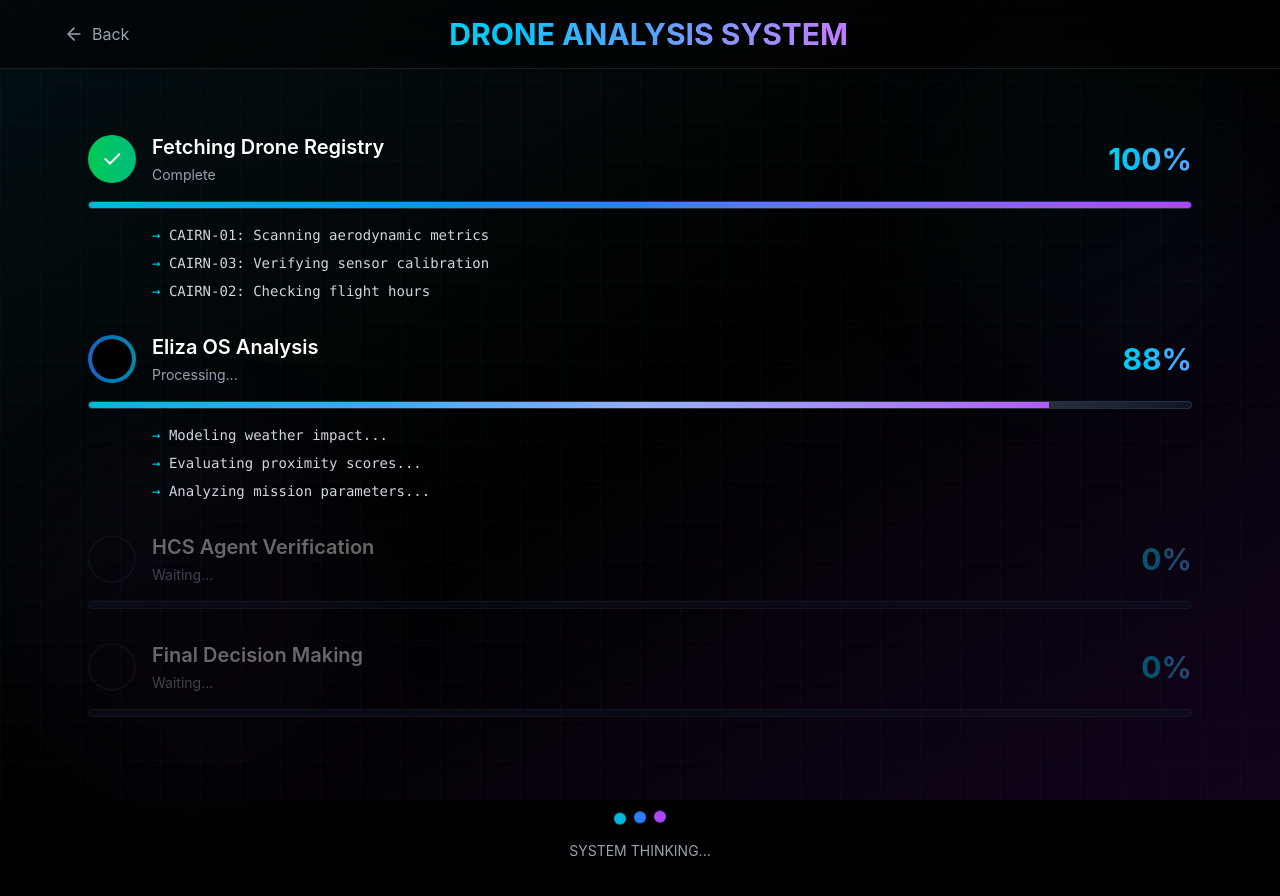
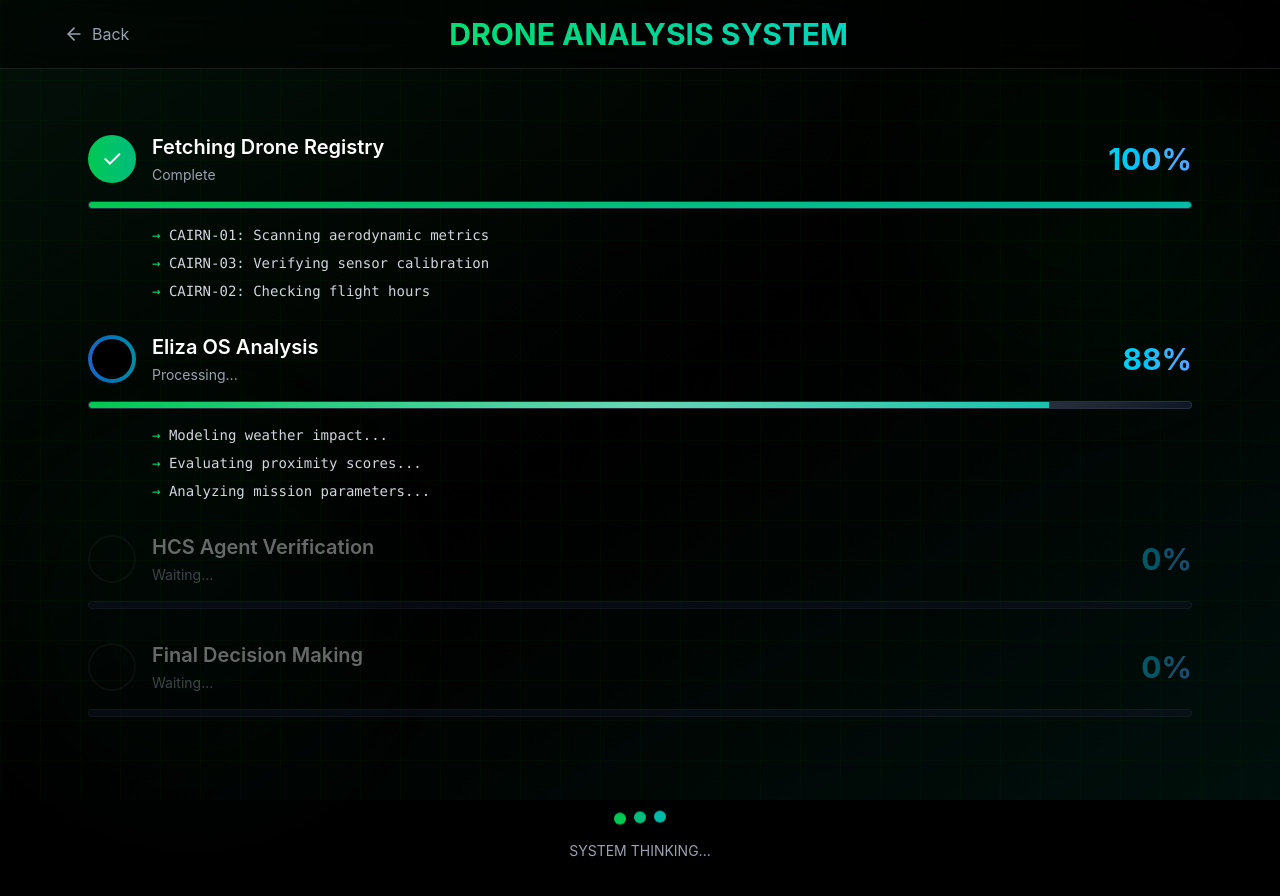
Before and after one commit to jonathanvineet/cairn, a Next.js app: page /analyse-drone in a window 1280 px wide. Shown: the top 896 px of the page. Built offline with nearby package versions, Linux system fonts and the light colour scheme.

Commit message:
eliza os ui done

```diff
--- a/app/analyse-drone/page.tsx
+++ b/app/analyse-drone/page.tsx
@@ -165,7 +165,7 @@ export default function AnalyseDroneStreamPage() {
                 <path
                   d="M 40 0 L 0 0 0 40"
                   fill="none"
-                  stroke="cyan"
+                  stroke="lime"
                   strokeWidth="0.5"
                 />
               </pattern>
@@ -173,23 +173,23 @@ export default function AnalyseDroneStreamPage() {
             <rect width="100%" height="100%" fill="url(#grid)" />
           </svg>
         </div>
-        <div className="absolute inset-0 bg-gradient-to-br from-cyan-900/20 via-transparent to-purple-900/20" />
-        <div className="absolute top-0 right-0 w-96 h-96 bg-cyan-500/5 rounded-full blur-3xl animate-pulse" />
-        <div className="absolute bottom-0 left-0 w-96 h-96 bg-purple-500/5 rounded-full blur-3xl animate-pulse" />
+        <div className="absolute inset-0 bg-gradient-to-br from-green-900/20 via-transparent to-emerald-900/20" />
+        <div className="absolute top-0 right-0 w-96 h-96 bg-green-500/5 rounded-full blur-3xl animate-pulse" />
+        <div className="absolute bottom-0 left-0 w-96 h-96 bg-emerald-500/5 rounded-full blur-3xl animate-pulse" />
       </div>
 
       {/* Content */}
       <div className="relative z-10">
         {/* Header */}
-        <div className="border-b border-cyan-500/20 backdrop-blur-xl bg-black/50 px-6 py-4 sticky top-0">
+        <div className="border-b border-green-500/20 backdrop-blur-xl bg-black/50 px-6 py-4 sticky top-0">
           <div className="max-w-6xl mx-auto flex items-center justify-between">
             <Link href="/deploy">
-              <button className="flex items-center gap-2 text-gray-400 hover:text-cyan-400 transition">
+              <button className="flex items-center gap-2 text-gray-400 hover:text-green-400 transition">
                 <ArrowLeft className="h-5 w-5" />
                 Back
               </button>
             </Link>
-            <h1 className="text-3xl font-bold bg-gradient-to-r from-cyan-400 via-blue-400 to-purple-400 bg-clip-text text-transparent">
+            <h1 className="text-3xl font-bold bg-gradient-to-r from-green-400 via-emerald-400 to-teal-400 bg-clip-text text-transparent">
               DRONE ANALYSIS SYSTEM
             </h1>
             <div className="w-12" />
@@ -245,7 +245,7 @@ export default function AnalyseDroneStreamPage() {
                 {/* Progress Bar */}
                 <div className="relative h-2 bg-gray-900 rounded-full overflow-hidden border border-gray-800">
                   <div
-                    className="h-full bg-gradient-to-r from-cyan-500 via-blue-500 to-purple-500 transition-all duration-300"
+                    className="h-full bg-gradient-to-r from-green-500 via-emerald-500 to-teal-500 transition-all duration-300"
                     style={{ width: `${stage.progress}%` }}
                   />
                   {stage.status === "loading" && (
@@ -261,7 +261,7 @@ export default function AnalyseDroneStreamPage() {
                         key={i}
                         className="text-sm text-gray-300 font-mono animate-fade-in"
                       >
-                        <span className="text-cyan-400">→</span> {detail}
+                        <span className="text-green-400">→</span> {detail}
                       </div>
                     ))}
                   </div>
@@ -275,9 +275,9 @@ export default function AnalyseDroneStreamPage() {
             <div className="flex items-center justify-center py-12">
               <div className="text-center">
                 <div className="flex items-center justify-center gap-2 mb-4">
-                  <div className="h-3 w-3 bg-cyan-500 rounded-full animate-bounce" />
-                  <div className="h-3 w-3 bg-blue-500 rounded-full animate-bounce" style={{ animationDelay: "0.1s" }} />
-                  <div className="h-3 w-3 bg-purple-500 rounded-full animate-bounce" style={{ animationDelay: "0.2s" }} />
+                  <div className="h-3 w-3 bg-green-500 rounded-full animate-bounce" />
+                  <div className="h-3 w-3 bg-emerald-500 rounded-full animate-bounce" style={{ animationDelay: "0.1s" }} />
+                  <div className="h-3 w-3 bg-teal-500 rounded-full animate-bounce" style={{ animationDelay: "0.2s" }} />
                 </div>
                 <p className="text-gray-400 text-sm">SYSTEM THINKING...</p>
               </div>
@@ -291,7 +291,7 @@ export default function AnalyseDroneStreamPage() {
                 <h2 className="text-2xl font-bold text-green-400 mb-6">✓ ANALYSIS COMPLETE</h2>
 
                 {/* Selected Drone Card */}
-                <div className="bg-gradient-to-br from-cyan-500/10 to-purple-500/10 border border-cyan-500/30 rounded-lg p-8 mb-6">
+                <div className="bg-gradient-to-br from-green-500/10 to-emerald-500/10 border border-green-500/30 rounded-lg p-8 mb-6">
                   <div className="grid grid-cols-2 gap-8">
                     <div>
                       <p className="text-gray-400 text-sm mb-2">SELECTED DRONE</p>
@@ -299,7 +299,7 @@ export default function AnalyseDroneStreamPage() {
                       <div className="space-y-3">
                         <div>
                           <p className="text-gray-500 text-sm">SUITABILITY SCORE</p>
-                          <p className="text-2xl font-bold text-cyan-400">{selectedDrone.score}%</p>
+                          <p className="text-2xl font-bold text-green-400">{selectedDrone.score}%</p>
                         </div>
                         <div>
                           <p className="text-gray-500 text-sm">BATTERY LEVEL</p>
@@ -307,7 +307,7 @@ export default function AnalyseDroneStreamPage() {
                         </div>
                         <div>
                           <p className="text-gray-500 text-sm">DISTANCE FROM ZONE</p>
-                          <p className="text-2xl font-bold text-blue-400">{selectedDrone.distance}km</p>
+                          <p className="text-2xl font-bold text-teal-400">{selectedDrone.distance}km</p>
                         </div>
                       </div>
                     </div>
@@ -324,11 +324,11 @@ export default function AnalyseDroneStreamPage() {
                           <div key={item.label}>
                             <div className="flex justify-between mb-1">
                               <span className="text-sm text-gray-400">{item.label}</span>
-                              <span className="text-sm text-cyan-400">{item.value}%</span>
+                              <span className="text-sm text-green-400">{item.value}%</span>
                             </div>
                             <div className="h-2 bg-gray-800 rounded-full overflow-hidden">
                               <div
-                                className="h-full bg-gradient-to-r from-cyan-500 to-blue-500"
+                                className="h-full bg-gradient-to-r from-green-500 to-emerald-500"
                                 style={{ width: `${item.value}%` }}
                               />
                             </div>
@@ -341,7 +341,7 @@ export default function AnalyseDroneStreamPage() {
 
                 {/* Action Buttons */}
                 <div className="grid grid-cols-2 gap-4">
-                  <button className="px-8 py-3 bg-gradient-to-r from-cyan-600 to-blue-600 hover:from-cyan-500 hover:to-blue-500 rounded-lg font-semibold transition transform hover:scale-105">
+                  <button className="px-8 py-3 bg-gradient-to-r from-green-600 to-emerald-600 hover:from-green-500 hover:to-emerald-500 rounded-lg font-semibold transition transform hover:scale-105">
                     DEPLOY DRONE
                   </button>
                   <button
--- a/app/deploy/page.tsx
+++ b/app/deploy/page.tsx
@@ -453,7 +453,7 @@ export default function DeployPage() {
                     <Button
                       onClick={handleConfirmAndProceed}
                       disabled={isSelectingDrone}
-                      className="w-full gap-2 bg-gradient-to-r from-cyan-600 to-blue-600 hover:from-cyan-500 hover:to-blue-500"
+                      className="w-full gap-2 bg-gradient-to-r from-green-600 to-emerald-600 hover:from-green-500 hover:to-emerald-500"
                       size="sm"
                     >
                       <Zap className="h-4 w-4" />
```
